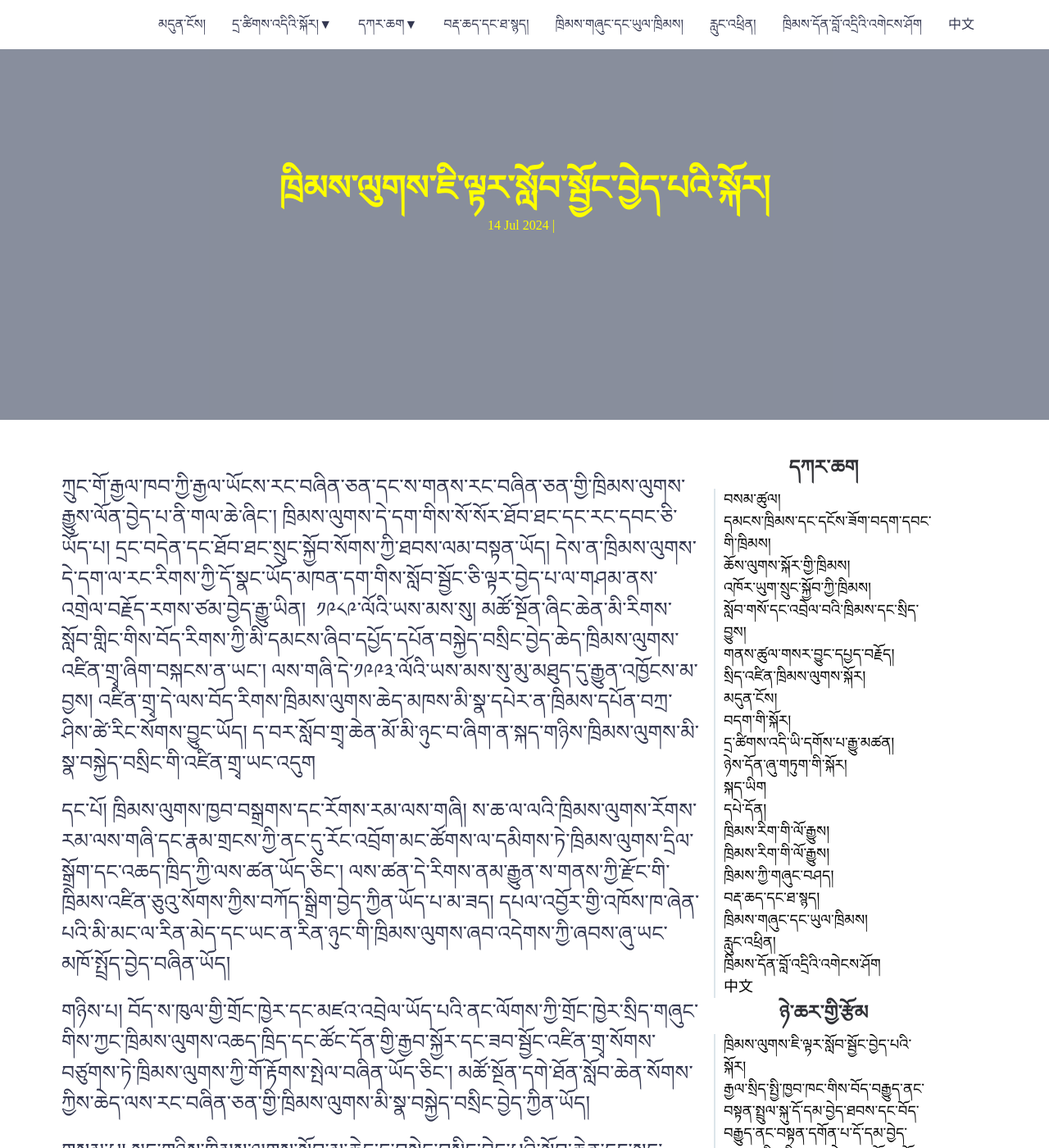
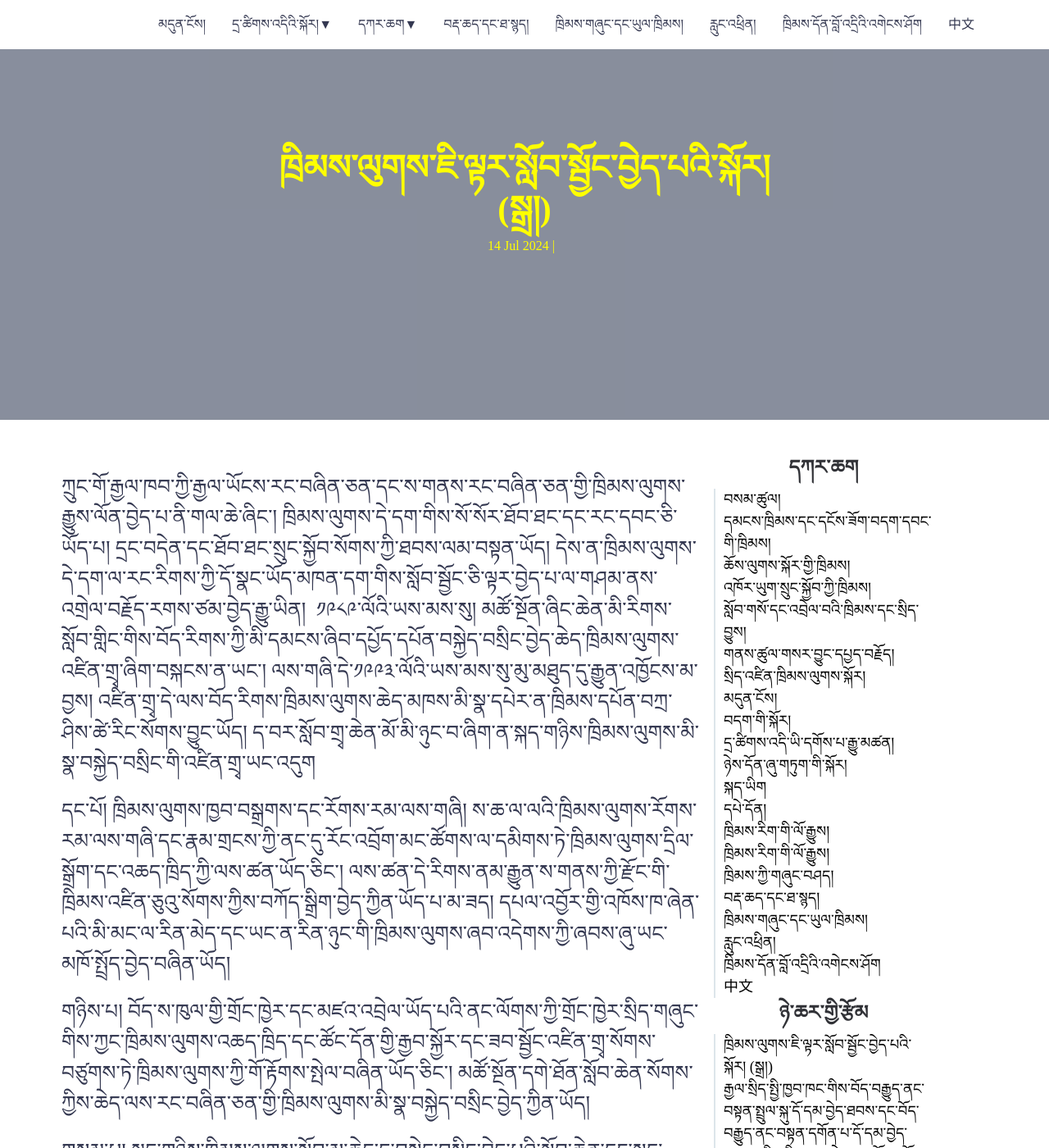
Before and after one commit to trim-leng/trim-leng.github.io, a Jekyll site: the page built from _posts/2024-07-15-studylaw.md, in a window 1280 px wide and 1400 px high. Shown: the whole window at 82% size. Built offline with Jekyll 4.4.1, drawn with Linux system fonts in a browser that asks for light colours; some web fonts are replaced.

Commit message:
TinaCMS content update

```diff
--- a/_posts/2024-07-15-studylaw.md
+++ b/_posts/2024-07-15-studylaw.md
@@ -1,11 +1,9 @@
 ---
-title: ཁྲིམས་ལུགས་ཇི་ལྟར་སློབ་སྦྱོང་བྱེད་པའི་སྐོར།
-date: '2024-07-14T18:30:00.000Z'
+title: ཁྲིམས་ལུགས་ཇི་ལྟར་སློབ་སྦྱོང་བྱེད་པའི་སྐོར།  (སྒྲ།)
+date: 2024-07-14T18:30:00.000Z
 layout: post
 categories: ཁྲིམས་བཟོའི་སྐོར།
 ---
-
-
 
 ཀྲུང་གོ་རྒྱལ་ཁབ་ཀྱི་རྒྱལ་ཡོངས་རང་བཞིན་ཅན་དང་ས་གནས་རང་བཞིན་ཅན་གྱི་ཁྲིམས་ལུགས་རྒྱུས་ལོན་བྱེད་པ་ནི་གལ་ཆེ་ཞིང་། ཁྲིམས་ལུགས་དེ་དག་གིས་སོ་སོར་ཐོབ་ཐང་དང་རང་དབང་ཅི་ཡོད་པ། དྲང་བདེན་དང་ཐོབ་ཐང་སྲུང་སྐྱོབ་སོགས་ཀྱི་ཐབས་ལམ་བསྟན་ཡོད། དེས་ན་ཁྲིམས་ལུགས་དེ་དག་ལ་རང་རིགས་ཀྱི་དོ་སྣང་ཡོད་མཁན་དག་གིས་སློབ་སྦྱོང་ཅི་ལྟར་བྱེད་པ་ལ་གཤམ་ནས་འགྲེལ་བརྗོད་རགས་ཙམ་བྱེད་རྒྱུ་ཡིན།  ༡༩༨༩་ལོའི་ཡས་མས་སུ། མཚོ་སྔོན་ཞིང་ཆེན་མི་རིགས་སློབ་གླིང་གིས་བོད་རིགས་ཀྱི་མི་དམངས་ཞིབ་དཔྱོད་དཔོན་བསྐྱེད་བསྲིང་བྱེད་ཆེད་ཁྲིམས་ལུགས་འཛིན་གྲྭ་ཞིག་བསྐངས་ན་ཡང་། ལས་གཞི་དེ་༡༩༩༣་ལོའི་ཡས་མས་སུ་མུ་མཐུད་དུ་རྒྱུན་འཁྱོངས་མ་བྱས། འཛིན་གྲྭ་དེ་ལས་བོད་རིགས་ཁྲིམས་ལུགས་ཆེད་མཁས་མི་སྣ་དཔེར་ན་ཁྲིམས་དཔོན་བཀྲ་ཤིས་ཚེ་རིང་སོགས་བྱུང་ཡོད། ད་བར་སློབ་གྲྭ་ཆེན་མོ་མི་ཉུང་བ་ཞིག་ན་སྐད་གཉིས་ཁྲིམས་ལུགས་མི་སྣ་བསྐྱེད་བསྲིང་གི་འཛིན་གྲྭ་ཡང་འདུག
 
```
